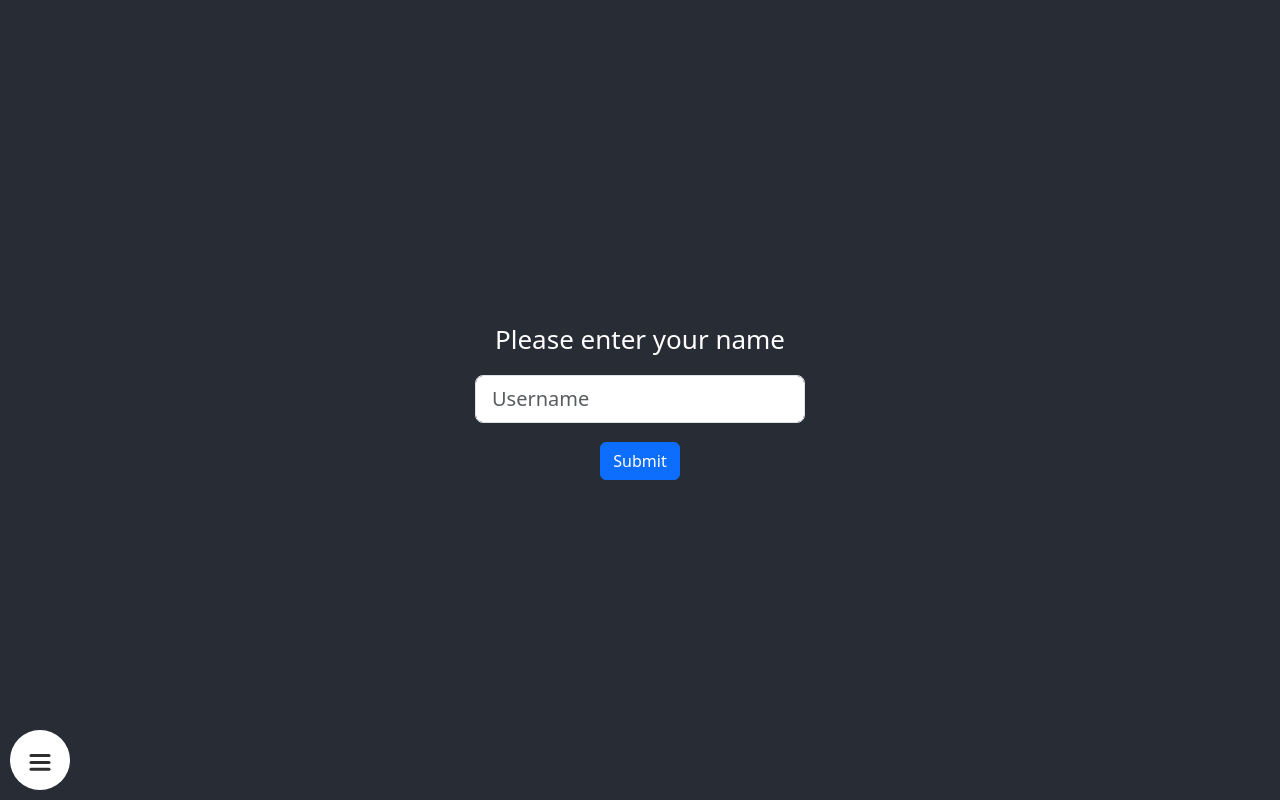
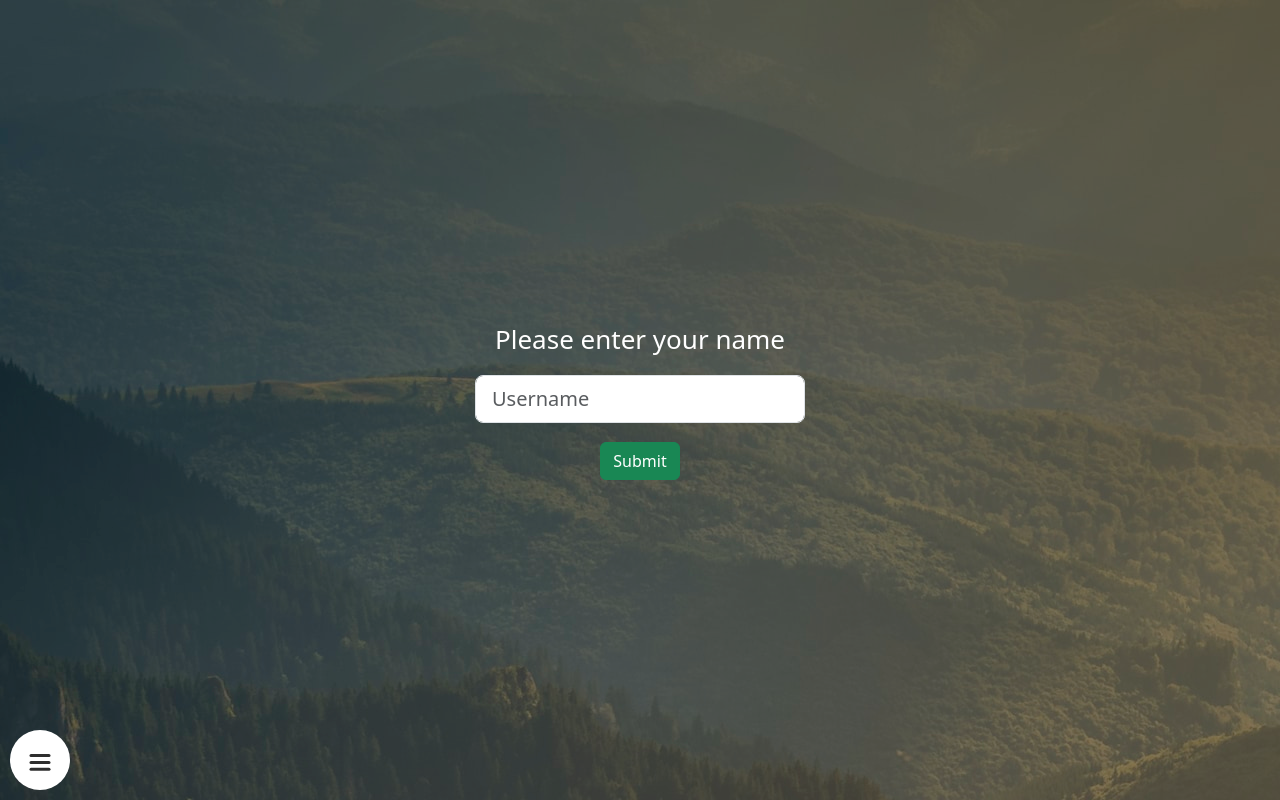
Before and after one commit to ahmedOmuharram/prodosphere, a React (Create React App) app: page / in a window 1280 px wide. Built offline with nearby package versions, Linux system fonts and the light colour scheme.

Commit message:
Change background image

```diff
--- a/src/App.css
+++ b/src/App.css
@@ -1,9 +1,11 @@
 .App {
+  background-image: url("background.jpeg");
+  background-color: rgba(0, 0, 0, 0.4);
+  background-blend-mode: darken;
   text-align: center;
 }
 
 .App-header {
-  background-color: #282c34;
   min-height: 100vh;
   display: flex;
   flex-direction: column;
--- a/src/App.js
+++ b/src/App.js
@@ -45,7 +45,7 @@ function Component1({ setUser }) {
           name="userInput"
         />
       </Form.Group>
-      <Button className="btn btn-primary" type="submit">Submit</Button>
+      <Button className="btn btn-success" type="submit">Submit</Button>
     </Form>
   );
 }
```
Also changed, not shown: src/background.jpeg (added).
